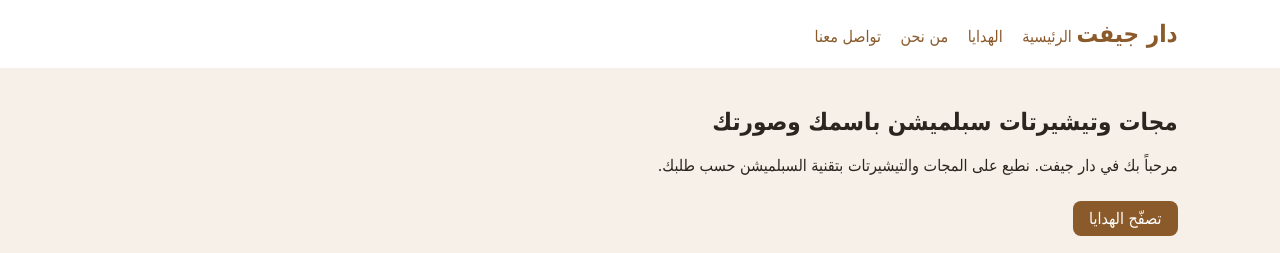
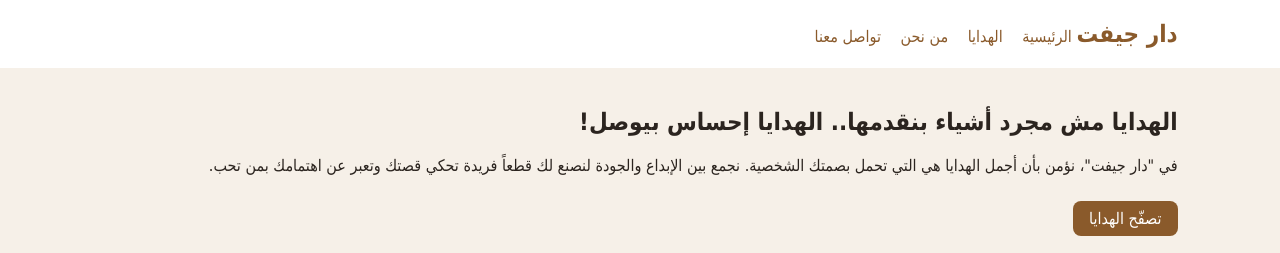
Before and after one commit to Mohamedbakeir/Dar-Gift, a plain HTML site: page index.html in a window 1280 px wide. Shown: the top 253 px of the page. Drawn offline with Linux system fonts and the light colour scheme.

Commit message:
Update index.html

```diff
--- a/index.html
+++ b/index.html
@@ -30,8 +30,8 @@
 
   <main>
     <section id="الرئيسية">
-      <h1>مجات وتيشيرتات سبلميشن باسمك وصورتك</h1>
-      <p>مرحباً بك في دار جيفت. نطبع على المجات والتيشيرتات بتقنية السبلميشن حسب طلبك.</p>
+      <h1>الهدايا مش مجرد أشياء بنقدمها.. الهدايا إحساس بيوصل!</h1>
+      <p>في "دار جيفت"، نؤمن بأن أجمل الهدايا هي التي تحمل بصمتك الشخصية. نجمع بين الإبداع والجودة لنصنع لك قطعاً فريدة تحكي قصتك وتعبر عن اهتمامك بمن تحب.</p>
       <a class="زر" href="#الهدايا">تصفّح الهدايا</a>
     </section>
 
```
